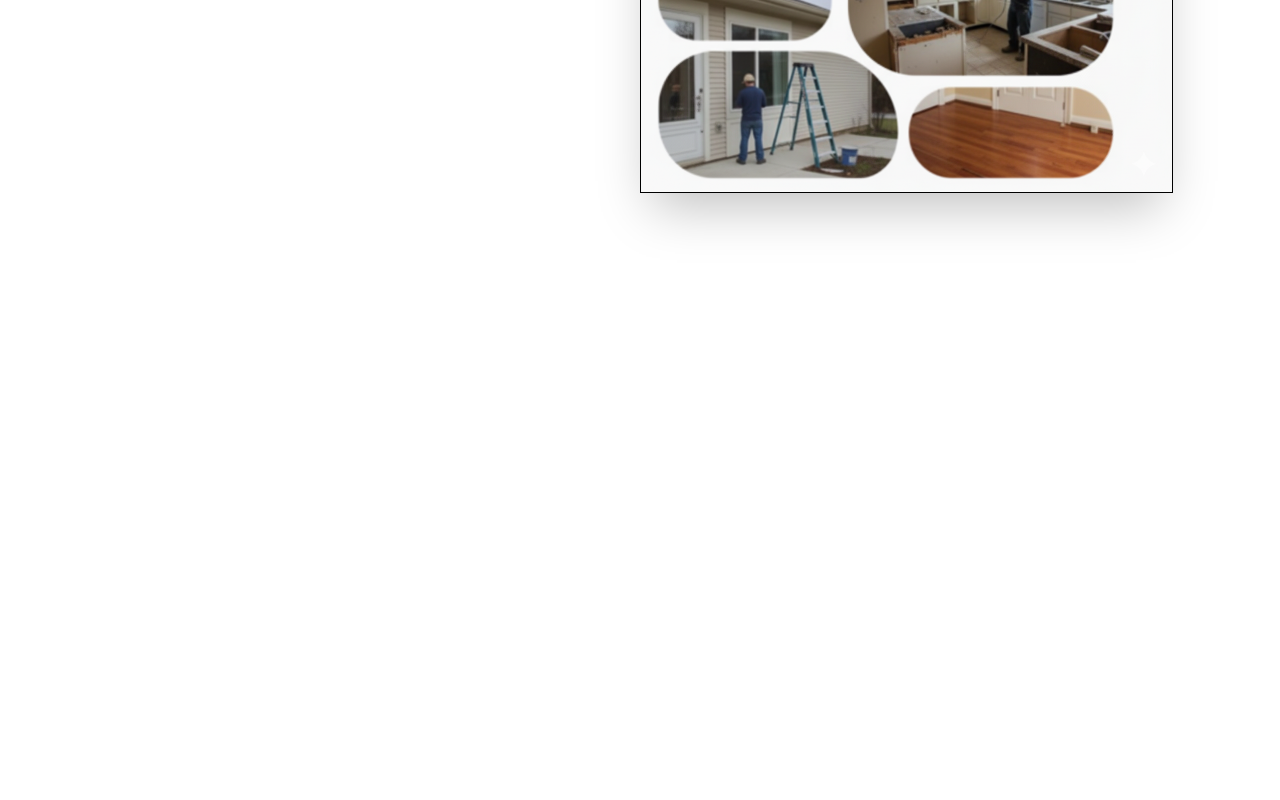
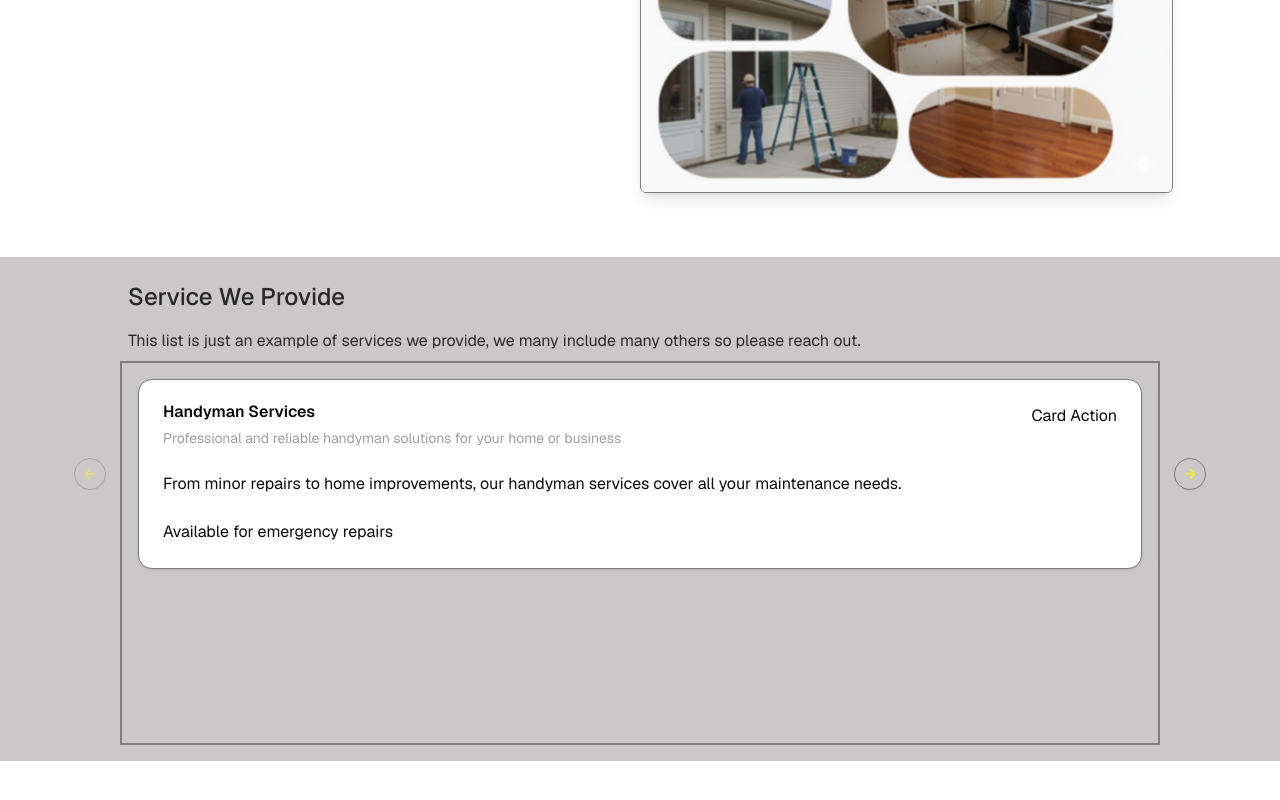
Before and after one commit to Pmacdon15/contractor-chris, a Next.js app: page / in a window 1280 px wide. Shown: the part 1128-1928 px from the top of the page. Before the commit the page ends 1465 px from the top, so only its background shows below. Built offline with nearby package versions, Linux system fonts and the light colour scheme.

Commit message:
start of second content section

```diff
--- a/package.json
+++ b/package.json
@@ -14,6 +14,7 @@
     "@radix-ui/react-slot": "^1.2.3",
     "class-variance-authority": "^0.7.1",
     "clsx": "^2.1.1",
+    "embla-carousel-react": "^8.6.0",
     "lucide-react": "^0.552.0",
     "next": "16.0.1",
     "react": "19.2.0",
--- a/src/app/globals.css
+++ b/src/app/globals.css
@@ -53,14 +53,14 @@
 	--popover-foreground: oklch(0.145 0 0);
 	--primary: oklch(28.306% 0.00292 16.724);
 	--primary-foreground: oklch(0.985 0 0);
-	--secondary: oklch(0.97 0 0);
-	--secondary-foreground: oklch(62.512% 0.00237 15.573);
+	--secondary: oklch(83.439% 0.0022 14.827);
+	--secondary-foreground: oklch(27.79% 0.00146 16.053);
 	--muted: oklch(0.97 0 0);
 	--muted-foreground: oklch(70.021% 0.00581 16.543);
 	--accent: oklch(55.208% 0.00006 271.152);
 	--accent-foreground: oklch(92.587% 0.14931 109.834);
 	--destructive: oklch(0.577 0.245 27.325);
-	--border: oklch(0% 0 0);
+	--border: oklch(59.233% 0.00362 16.238);
 	--input: oklch(0.922 0 0);
 	--ring: oklch(0.708 0 0);
 	--chart-1: oklch(0.646 0.222 41.116);
--- a/src/app/page.tsx
+++ b/src/app/page.tsx
@@ -1,3 +1,4 @@
+import ServicesCarousel from '@/components/carousels/services-carousel'
 import { ContentSectionOne } from '@/components/content-sections/content-section-one'
 import Hero from '@/components/hero/hero'
 
@@ -12,5 +13,19 @@ export default function Home() {
 }
 
 function ContentSectionTwo() {
-	return <div className="w-full bg-secondary-foreground"></div>
+	return (
+		<div className="w-full bg-secondary flex justify-center items-center p-4 flex-col">
+			<div className="w-5/6 p-2 text-secondary-foreground flex flex-col gap-4">
+				<h1 className="text-2xl font-medium">Service We Provide</h1>
+				<p>
+					This list is just an example of services we provide, we many
+					include many others so please reach out.
+				</p>
+			</div>
+
+			<div className="border-2 w-5/6 h-96">
+				<ServicesCarousel />
+			</div>
+		</div>
+	)
 }
--- /dev/null
+++ b/src/components/cards/service-card.tsx
@@ -0,0 +1,37 @@
+import {
+	Card,
+	CardAction,
+	CardContent,
+	CardDescription,
+	CardFooter,
+	CardHeader,
+	CardTitle,
+} from '../ui/card'
+
+export default function ServiceCard({
+	title,
+	description,
+	content,
+	footer,
+}: {
+	title: string
+	description: string
+	content: string
+	footer: string
+}) {
+	return (
+		<Card>
+			<CardHeader>
+				<CardTitle>{title}</CardTitle>
+				<CardDescription>{description}</CardDescription>
+				<CardAction>Card Action</CardAction>
+			</CardHeader>
+			<CardContent>
+				<p>{content}</p>
+			</CardContent>
+			<CardFooter>
+				<p>{footer}</p>
+			</CardFooter>
+		</Card>
+	)
+}
--- /dev/null
+++ b/src/components/carousels/services-carousel.tsx
@@ -0,0 +1,36 @@
+import ServiceCard from '../cards/service-card'
+import {
+	Carousel,
+	CarouselContent,
+	CarouselItem,
+	CarouselNext,
+	CarouselPrevious,
+} from '../ui/carousel'
+
+export default function ServicesCarousel() {
+	return (
+		<Carousel>
+			<CarouselContent>
+                <CarouselItem>
+                    <ServiceCard
+                        content={'From minor repairs to home improvements, our handyman services cover all your maintenance needs.'}
+                        description={'Professional and reliable handyman solutions for your home or business'}
+                        footer={'Available for emergency repairs'}
+                        title={'Handyman Services'}
+                    />
+                </CarouselItem>
+                <CarouselItem>
+                    <ServiceCard
+                        content={'Expert drywall installation, repair, and framing services for your construction needs.'}
+                        description={'Quality structural work and seamless drywall finishing'}
+                        footer={'Licensed & insured contractors'}
+                        title={'Drywall & Framing'}
+                    />
+                </CarouselItem>
+				<CarouselItem>3</CarouselItem>
+			</CarouselContent>
+			<CarouselPrevious className='bg-secondary' />
+			<CarouselNext className='bg-secondary' />
+		</Carousel>
+	)
+}
--- a/src/components/content-sections/content-section-one.tsx
+++ b/src/components/content-sections/content-section-one.tsx
@@ -10,7 +10,7 @@ export function ContentSectionOne() {
 			<div className="w-full justify-end flex">
 				<Image
 					alt={'Reno Image'}
-					className=' border shadow-2xl'
+					className=' border shadow-lg rounded-sm'
 					height={600}
 					src={'/reno1.png'}
 					width={600}
--- a/src/components/hero/hero.tsx
+++ b/src/components/hero/hero.tsx
@@ -2,7 +2,7 @@ import { Button } from "../ui/button";
 
 export default function Hero() {
 	return (
-		<div className="bg-[url('/hero.png')] bg-cover bg-top w-full md:w-5/6 h-160 grid grid-cols-2">
+		<div className="bg-[url('/hero.png')] bg-cover bg-top w-full h-100 md:w-5/6 md:h-160 grid grid-cols-2">
 			<div className="col-span-2 sm:col-span-1 flex flex-col  items-center justify-end mb-8 md:justify-center  text-4xl font-bold gap-4 pl-4 md:pl-8">
 				<h1>Need Work Done On Your House?</h1>
                 <h1>We Are Reliable And Consistence</h1>
--- /dev/null
+++ b/src/components/ui/card.tsx
@@ -0,0 +1,92 @@
+import * as React from "react"
+
+import { cn } from "@/lib/utils"
+
+function Card({ className, ...props }: React.ComponentProps<"div">) {
+  return (
+    <div
+      data-slot="card"
+      className={cn(
+        "bg-card text-card-foreground flex flex-col gap-6 rounded-xl border py-6 shadow-sm",
+        className
+      )}
+      {...props}
+    />
+  )
+}
+
+function CardHeader({ className, ...props }: React.ComponentProps<"div">) {
+  return (
+    <div
+      data-slot="card-header"
+      className={cn(
+        "@container/card-header grid auto-rows-min grid-rows-[auto_auto] items-start gap-2 px-6 has-data-[slot=card-action]:grid-cols-[1fr_auto] [.border-b]:pb-6",
+        className
+      )}
+      {...props}
+    />
+  )
+}
+
+function CardTitle({ className, ...props }: React.ComponentProps<"div">) {
+  return (
+    <div
+      data-slot="card-title"
+      className={cn("leading-none font-semibold", className)}
+      {...props}
+    />
+  )
+}
+
+function CardDescription({ className, ...props }: React.ComponentProps<"div">) {
+  return (
+    <div
+      data-slot="card-description"
+      className={cn("text-muted-foreground text-sm", className)}
+      {...props}
+    />
+  )
+}
+
+function CardAction({ className, ...props }: React.ComponentProps<"div">) {
+  return (
+    <div
+      data-slot="card-action"
+      className={cn(
+        "col-start-2 row-span-2 row-start-1 self-start justify-self-end",
+        className
+      )}
+      {...props}
+    />
+  )
+}
+
+function CardContent({ className, ...props }: React.ComponentProps<"div">) {
+  return (
+    <div
+      data-slot="card-content"
+      className={cn("px-6", className)}
+      {...props}
+    />
+  )
+}
+
+function CardFooter({ className, ...props }: React.ComponentProps<"div">) {
+  return (
+    <div
+      data-slot="card-footer"
+      className={cn("flex items-center px-6 [.border-t]:pt-6", className)}
+      {...props}
+    />
+  )
+}
+
+export {
+  Card,
+  CardHeader,
+  CardFooter,
+  CardTitle,
+  CardAction,
+  CardDescription,
+  CardContent,
+}
--- /dev/null
+++ b/src/components/ui/carousel.tsx
@@ -0,0 +1,241 @@
+'use client'
+
+import useEmblaCarousel, {
+	type UseEmblaCarouselType,
+} from 'embla-carousel-react'
+import { ArrowLeft, ArrowRight } from 'lucide-react'
+import * as React from 'react'
+import { Button } from '@/components/ui/button'
+import { cn } from '@/lib/utils'
+
+type CarouselApi = UseEmblaCarouselType[1]
+type UseCarouselParameters = Parameters<typeof useEmblaCarousel>
+type CarouselOptions = UseCarouselParameters[0]
+type CarouselPlugin = UseCarouselParameters[1]
+
+type CarouselProps = {
+	opts?: CarouselOptions
+	plugins?: CarouselPlugin
+	orientation?: 'horizontal' | 'vertical'
+	setApi?: (api: CarouselApi) => void
+}
+
+type CarouselContextProps = {
+	carouselRef: ReturnType<typeof useEmblaCarousel>[0]
+	api: ReturnType<typeof useEmblaCarousel>[1]
+	scrollPrev: () => void
+	scrollNext: () => void
+	canScrollPrev: boolean
+	canScrollNext: boolean
+} & CarouselProps
+
+const CarouselContext = React.createContext<CarouselContextProps | null>(null)
+
+function useCarousel() {
+	const context = React.useContext(CarouselContext)
+
+	if (!context) {
+		throw new Error('useCarousel must be used within a <Carousel />')
+	}
+
+	return context
+}
+
+function Carousel({
+	orientation = 'horizontal',
+	opts,
+	setApi,
+	plugins,
+	className,
+	children,
+	...props
+}: React.ComponentProps<'div'> & CarouselProps) {
+	const [carouselRef, api] = useEmblaCarousel(
+		{
+			...opts,
+			axis: orientation === 'horizontal' ? 'x' : 'y',
+		},
+		plugins,
+	)
+	const [canScrollPrev, setCanScrollPrev] = React.useState(false)
+	const [canScrollNext, setCanScrollNext] = React.useState(false)
+
+	const onSelect = React.useCallback((api: CarouselApi) => {
+		if (!api) return
+		setCanScrollPrev(api.canScrollPrev())
+		setCanScrollNext(api.canScrollNext())
+	}, [])
+
+	const scrollPrev = React.useCallback(() => {
+		api?.scrollPrev()
+	}, [api])
+
+	const scrollNext = React.useCallback(() => {
+		api?.scrollNext()
+	}, [api])
+
+	const handleKeyDown = React.useCallback(
+		(event: React.KeyboardEvent<HTMLDivElement>) => {
+			if (event.key === 'ArrowLeft') {
+				event.preventDefault()
+				scrollPrev()
+			} else if (event.key === 'ArrowRight') {
+				event.preventDefault()
+				scrollNext()
+			}
+		},
+		[scrollPrev, scrollNext],
+	)
+
+	React.useEffect(() => {
+		if (!api || !setApi) return
+		setApi(api)
+	}, [api, setApi])
+
+	React.useEffect(() => {
+		if (!api) return
+		onSelect(api)
+		api.on('reInit', onSelect)
+		api.on('select', onSelect)
+
+		return () => {
+			api?.off('select', onSelect)
+		}
+	}, [api, onSelect])
+
+	return (
+		<CarouselContext.Provider
+			value={{
+				carouselRef,
+				api: api,
+				opts,
+				orientation:
+					orientation ||
+					(opts?.axis === 'y' ? 'vertical' : 'horizontal'),
+				scrollPrev,
+				scrollNext,
+				canScrollPrev,
+				canScrollNext,
+			}}
+		>
+			<div
+				aria-roledescription="carousel"
+				className={cn('relative', className)}
+				data-slot="carousel"
+				onKeyDownCapture={handleKeyDown}
+				role="region"
+				{...props}
+			>
+				{children}
+			</div>
+		</CarouselContext.Provider>
+	)
+}
+
+function CarouselContent({ className, ...props }: React.ComponentProps<'div'>) {
+	const { carouselRef, orientation } = useCarousel()
+
+	return (
+		<div
+			className="overflow-hidden p-4"
+			data-slot="carousel-content"
+			ref={carouselRef}
+		>
+			<div
+				className={cn(
+					'flex',
+					orientation === 'horizontal' ? '-ml-4' : '-mt-4 flex-col',
+					className,
+				)}
+				{...props}
+			/>
+		</div>
+	)
+}
+
+function CarouselItem({ className, ...props }: React.ComponentProps<'div'>) {
+	const { orientation } = useCarousel()
+
+	return (
+		<div
+			aria-roledescription="slide"
+			className={cn(
+				'min-w-0 shrink-0 grow-0 basis-full',
+				orientation === 'horizontal' ? 'pl-4' : 'pt-4',
+				className,
+			)}
+			data-slot="carousel-item"
+			role="group"
+			{...props}
+		/>
+	)
+}
+
+function CarouselPrevious({
+	className,
+	variant = 'outline',
+	size = 'icon',
+	...props
+}: React.ComponentProps<typeof Button>) {
+	const { orientation, scrollPrev, canScrollPrev } = useCarousel()
+
+	return (
+		<Button
+			className={cn(
+				'absolute size-8 rounded-full',
+				orientation === 'horizontal'
+					? 'top-1/2 -left-12 -translate-y-1/2'
+					: '-top-12 left-1/2 -translate-x-1/2 rotate-90',
+				className,
+			)}
+			data-slot="carousel-previous"
+			disabled={!canScrollPrev}
+			onClick={scrollPrev}
+			size={size}
+			variant={variant}
+			{...props}
+		>
+			<ArrowLeft />
+			<span className="sr-only">Previous slide</span>
+		</Button>
+	)
+}
+
+function CarouselNext({
+	className,
+	variant = 'outline',
+	size = 'icon',
+	...props
+}: React.ComponentProps<typeof Button>) {
+	const { orientation, scrollNext, canScrollNext } = useCarousel()
+
+	return (
+		<Button
+			className={cn(
+				'absolute size-8 rounded-full',
+				orientation === 'horizontal'
+					? 'top-1/2 -right-12 -translate-y-1/2'
+					: '-bottom-12 left-1/2 -translate-x-1/2 rotate-90',
+				className,
+			)}
+			data-slot="carousel-next"
+			disabled={!canScrollNext}
+			onClick={scrollNext}
+			size={size}
+			variant={variant}
+			{...props}
+		>
+			<ArrowRight />
+			<span className="sr-only">Next slide</span>
+		</Button>
+	)
+}
+
+export {
+	type CarouselApi,
+	Carousel,
+	CarouselContent,
+	CarouselItem,
+	CarouselPrevious,
+	CarouselNext,
+}
```
Also changed, not shown: 1 other file (tests, documents, lock files or other folders).
